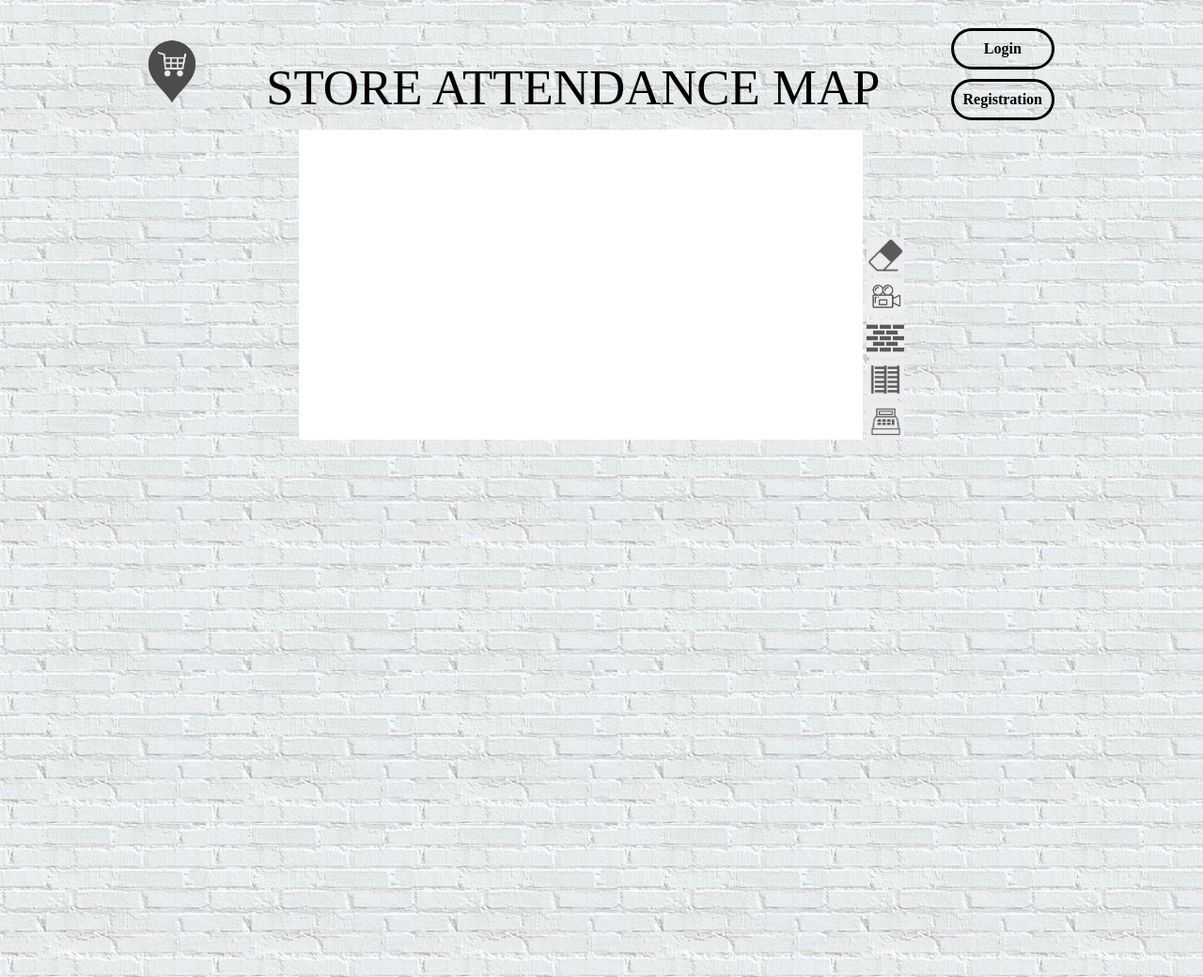
After one commit to RudnevDanil/store_attendance_map, a PHP site: page /create_plan.php in a window 1280 px wide. The commit adds this page. Shown: the whole page at 94% size. Run offline with PHP 8.4, Linux system fonts and the light colour scheme.

Commit message:
template for create_plan

```diff
--- /dev/null
+++ b/web_hosting/public_html/create_plan.php
@@ -0,0 +1,31 @@
+<?php session_start();?>
+<div class="other_pages">
+<link href="css/style.css" rel="stylesheet" type="text/css"/>
+    <?php
+    require_once("head.php");
+    ?>
+    <div id="worksheet"><img id="worksheet_img" src="images/white.png" alt="worksheet"></div>
+    <div id="buttons">
+        <ul>
+        <li><button type="button" class="button_1" value="button_1">
+            <img class="button_img" src="/images/erase.png" alt="erase" />
+        </button></li>
+        <li><button type="button" class="button_2" value="button_2">
+            <img class="button_img" src="/images/camera.png" alt="camera" />
+        </button></li>
+        <li><button type="button" class="button_3" value="button_3">
+            <img class="button_img" src="/images/wall.png" alt="wall" />
+        </button></li>
+        <li><button type="button" class="button_4" value="button_4">
+            <img class="button_img" src="/images/stelaj.png" alt="stelaj" />
+        </button></li>
+        <li><button type="button" class="button_5" value="button_5">
+            <img class="button_img" src="/images/cassa.png" alt="cassa" />
+        </button></li>
+        </ul>
+    </div>
+    <div id="states"></div>
+    <?php
+    require_once("foot.php");
+    ?>
+</div>
--- a/web_hosting/public_html/css/style.css
+++ b/web_hosting/public_html/css/style.css
@@ -1,6 +1,45 @@
 body{
     background-image: url(../images/background.jpg);
     text-align:center;
+}
+
+#worksheet_img{
+    width: 600px;
+    height: 330px;
+}
+
+li {
+    list-style-type: none;
+}
+ul {
+    padding-left: 0;
+}
+
+.other_pages{
+    margin:20px;
+}
+
+#worksheet{
+    width: 600px;
+    display: inline-block;
+}
+
+#buttons{
+    height: 100%;
+    width: 40px;
+    display: inline-block;
+}
+
+button{
+    background:transparent;
+    padding: 0px;
+    border: none;
+    padding-right: 200px;
+}
+
+.button_img{
+    height: 40px;
+    width: 40px;
 }
 
 #logo , #proj_name_line, #auth_block{
```
Also changed, not shown: web_hosting/public_html/images/camera.png (added), web_hosting/public_html/images/cassa.png (added), web_hosting/public_html/images/erase.png (added), web_hosting/public_html/images/stelaj.png (added), web_hosting/public_html/images/wall.png (added), web_hosting/public_html/images/white.png (added).
